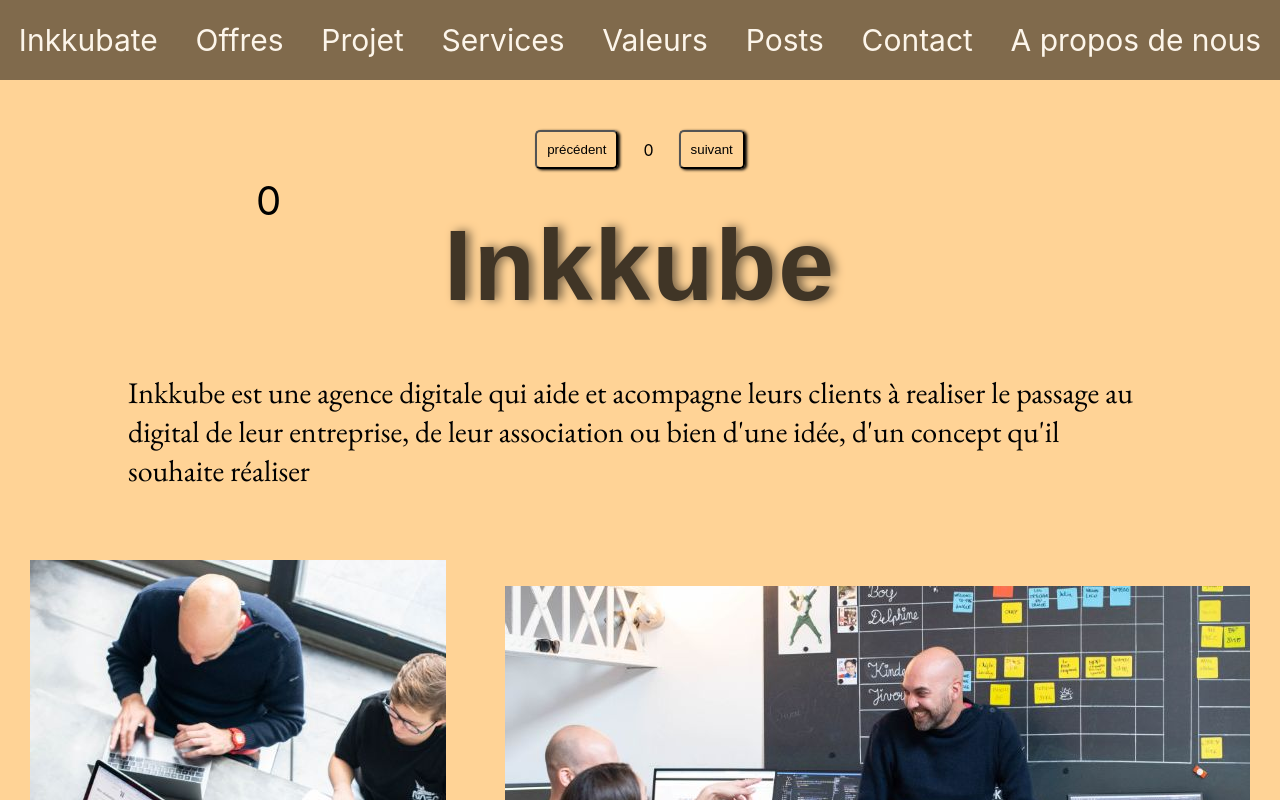
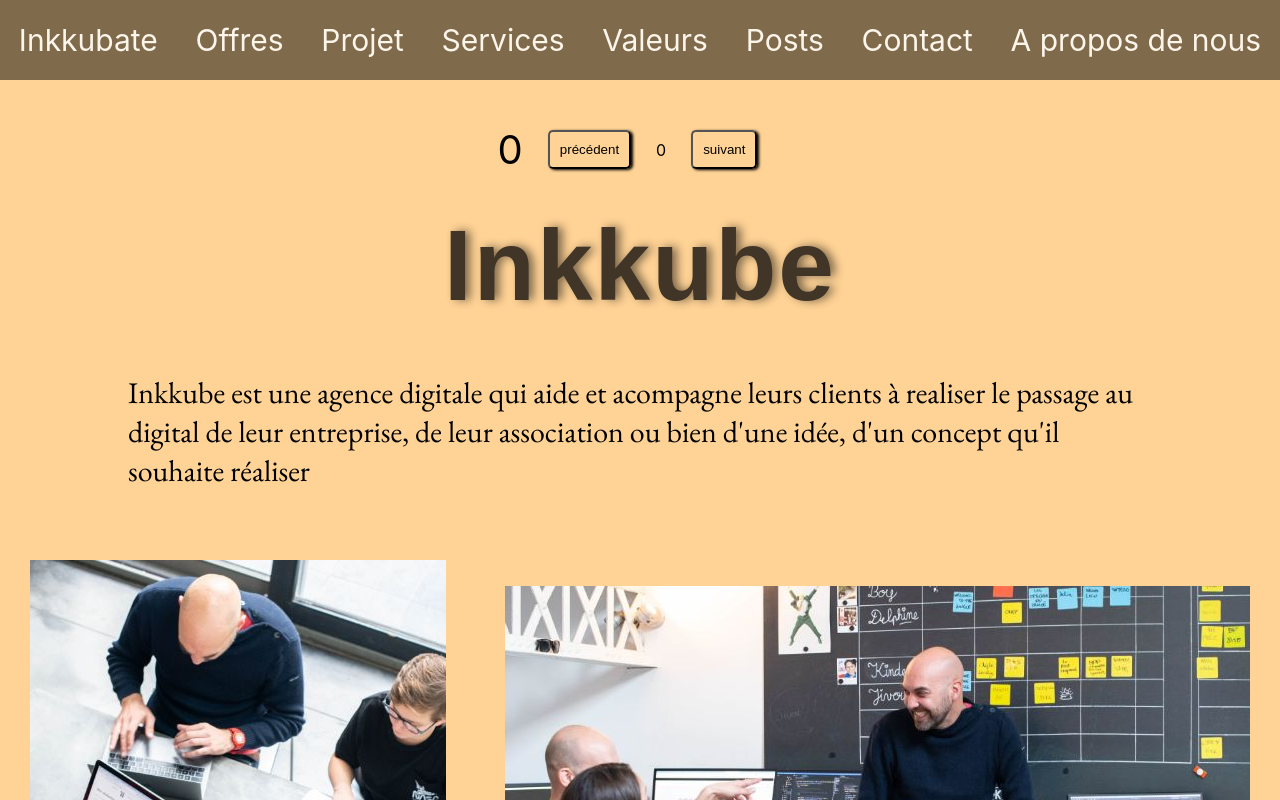
Before and after one commit to BaptisteGrias/react-test, a React (Create React App) app: page / in a window 1280 px wide. Shown: the top 800 px of the page. Built offline with nearby package versions, Linux system fonts and the light colour scheme; a web font is replaced by a local one.

Commit message:
modification css for the compter

```diff
--- a/src/styles/Navigation.css
+++ b/src/styles/Navigation.css
@@ -90,8 +90,5 @@ p{
 }
 
 .ClickSpan{
-    position: absolute;
-    top: 22%;
-    left: 20%;
     font-size: 40px;
 }
```
